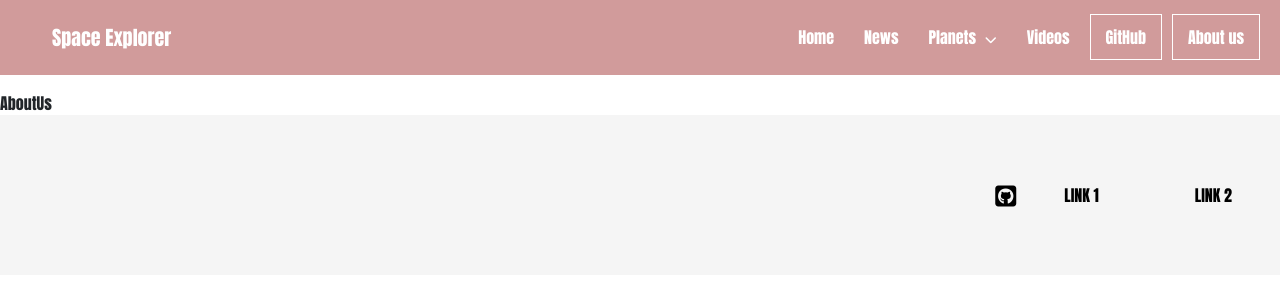
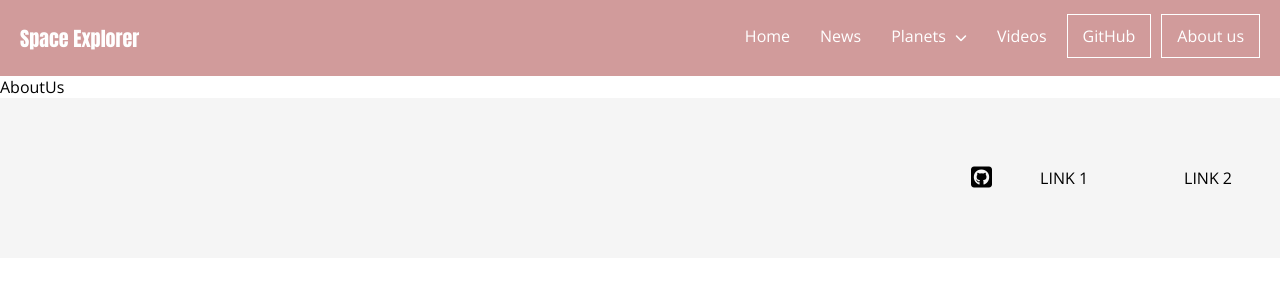
Before and after one commit to orianemgn/Space-explorer, a React (Create React App) app: page /about-us in a window 1280 px wide. Shown: the top 300 px of the page. Built offline with nearby package versions, Linux system fonts and the light colour scheme.

Commit message:
fixed bug on dev

```diff
--- a/src/components/footer-button/app.css
+++ b/src/components/footer-button/app.css
@@ -1,4 +1,4 @@
-button {
+.footerButton {
   background: none;
   border: none;
   font-size: 1.5rem;
--- a/src/components/footer-button/index.jsx
+++ b/src/components/footer-button/index.jsx
@@ -1,4 +1,9 @@
 import "./app.css";
 export const FooterButton = ({ onClick, title }) => {
-  return <button onClick={onClick}> {title ? title : "click"} </button>;
+  return (
+    <button className="footerButton" onClick={onClick}>
+      {" "}
+      {title ? title : "click"}{" "}
+    </button>
+  );
 };
--- a/src/components/videos/BackgroundVideo.css
+++ b/src/components/videos/BackgroundVideo.css
@@ -1,8 +1,7 @@
 * {
   margin: 0;
   padding: 0;
-    font-family: Impact, Haettenschweiler, 'Arial Narrow Bold', sans-serif;
-
+  /*font-family: Impact, Haettenschweiler, "Arial Narrow Bold", sans-serif;*/
 }
 
 .main {
@@ -15,7 +14,6 @@ video {
   width: 100%;
   height: 100%;
   object-fit: cover;
-
 }
 
 .content {
@@ -33,5 +31,4 @@ video {
   bottom: 20%;
   left: 5%;
   letter-spacing: 1rem;
-
 }
--- a/src/components/videos/BackgroundVideo.jsx
+++ b/src/components/videos/BackgroundVideo.jsx
@@ -1,7 +1,7 @@
 import React from "react";
 import videoBg from "../../assests/Vid1.mp4";
 import "./BackgroundVideo.css";
-import "bootstrap/dist/css/bootstrap.css";
+//import "bootstrap/dist/css/bootstrap.css";
 
 const BackgroundVideo = () => {
   return (
--- a/src/components/videos/VideoCarousel.css
+++ b/src/components/videos/VideoCarousel.css
@@ -1,8 +1,7 @@
-
-.carousel-control-prev{
+.carousel-control-prev {
   height: 300px;
 }
-.carousel-control-next{
+.carousel-control-next {
   height: 300px;
 }
 
@@ -12,7 +11,6 @@
 .carousel:hover .carousel-control-prev-icon {
   visibility: visible;
   /* z-index: 99999 !important; */
-
 }
 
 .carousel .carousel-control-next-icon {
@@ -21,16 +19,15 @@
 
 .carousel:hover .carousel-control-next-icon {
   visibility: visible;
-    /* z-index: 99999 !important; */
-
+  z-index: 2 !important;
 }
 
 .video-carousel {
   position: absolute;
   width: 50%;
 
-    left:45%;
-    top:40%;
+  left: 45%;
+  top: 40%;
   justify-content: center;
 }
 
@@ -38,6 +35,7 @@
   z-index: 2;
 }
 
-.carousel-control-prev, .carousel-control-next {
+.carousel-control-prev,
+.carousel-control-next {
   z-index: 9 !important;
 }
```
Lines whose indentation alone changed are shown as unchanged.
